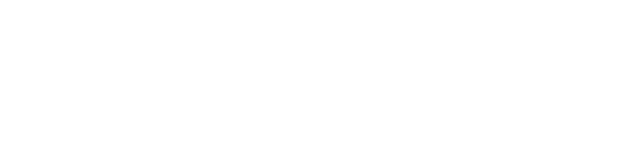
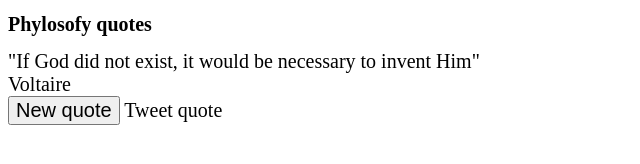
Before and after one commit to bylucaspaiva/random-quote-machine, a plain HTML site: page index.html in a window 1280 px wide. Shown: the whole page, without its empty margins (0-640 px from the left). Drawn offline with Linux system fonts and the light colour scheme.

Commit message:
Add functionalitty to function generateQuote

```diff
--- a/index.html
+++ b/index.html
@@ -1,12 +1,30 @@
 <!DOCTYPE html>
 <html lang="en">
+
 <head>
     <meta charset="UTF-8">
     <meta http-equiv="X-UA-Compatible" content="IE=edge">
     <meta name="viewport" content="width=device-width, initial-scale=1.0">
-    <title>Document</title>
+    <link rel="stylesheet" href="./main.css">
+    <link rel="stylesheet" href="https://maxcdn.bootstrapcdn.com/font-awesome/4.3.0/css/font-awesome.min.css" />
+    <script src="./index.js" defer></script>
+    <title>random-quote-machine</title>
 </head>
+
 <body>
+    <h1>Phylosofy quotes</h1>
+    <wrapper id="quote-box">
+        <div id="text">
 
+        </div>
+        <div id="author">
+
+        </div>
+        <button id="new-quote" onclick="generateQuote();">New quote</button>
+        <a id="tweet-quote">Tweet quote</a>
+    </wrapper>
+
+    <script src="https://cdn.freecodecamp.org/testable-projects-fcc/v1/bundle.js"></script>
 </body>
+
 </html>
--- a/index.js
+++ b/index.js
@@ -0,0 +1,56 @@
+const QUOTES = [
+    {
+        quote: "\"The unexamined life is not worth living\"",
+        author: "Socrates"
+    },
+    {
+        quote: "\"I think therefore I am\"",
+        author: "Descartes"
+    },
+    {
+        quote: "\"He who thinks great thoughts, often makes great errors\"",
+        author: "Martin Heidegger"
+    },
+    {
+        quote: "\"God is dead! He remains dead! And we have killed him.\"",
+        author: "Friedrich Nietzsche"
+    },
+    {
+        quote: "\"Happiness is not an ideal of reason but of imagination\"",
+        author: "Immanuel Kant"
+    },
+    {
+        quote: "\"If God did not exist, it would be necessary to invent Him\"",
+        author: "Voltaire"
+    },
+    {
+        quote: "\"We are what we repeatedly do. Excellence, then, is not an act, but a habit\"",
+        author: "Aristotle"
+    },
+    {
+        quote: "\"He who is unable to live in society, or who has no need because he is sufficient for himself, must be either a beast or a god\"",
+        author: "Aristotle"
+    },
+    {
+        quote: "\"You talk when you cease to be at peace with your thoughts.\"",
+        author: "Kahlil Gibran"
+    },
+    {
+        quote: "\"Man is the only creature who refuses to be what he is.\"",
+        author: "Albert Camus"
+    }
+]
+
+window.onload = init;
+
+const generateQuote = () => {
+    let quotesSize = QUOTES.length;
+    let randomIndex = Math.floor(Math.random() * quotesSize);
+
+    document.getElementById('text').innerText = QUOTES[randomIndex].quote;
+    document.getElementById('author').innerText = QUOTES[randomIndex].author;
+}
+
+function init() {
+    generateQuote();
+}
--- a/main.css
+++ b/main.css
@@ -0,0 +1,3 @@
+* {
+    font-size: 20px;
+}
```
